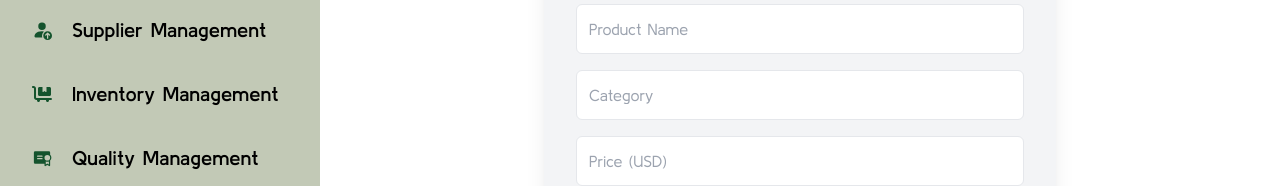
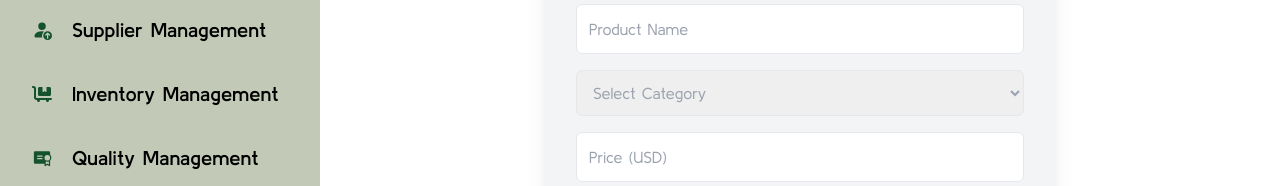
Before and after one commit to SadiniWanniarachchi/TeaFactoryAdminPart, a React (Vite) app: page /addproduct in a window 1280 px wide. Both pictures are taken after typing "Sample" into the empty fields and a click on the button "Add Product". Shown: the part 272-458 px from the top of the page. Built offline with nearby package versions, Linux system fonts and the light colour scheme; no server answers; a web font is replaced by a local one.

Commit message:
feat-add product drop down done

```diff
--- a/src/components/AddProduct.jsx
+++ b/src/components/AddProduct.jsx
@@ -132,9 +132,29 @@ const AddProduct = () => {
           {isFormVisible && (
             <div className="bg-gray-100 shadow-xl rounded-lg p-8 mb-8 max-w-lg mx-auto">
               <h2 className="text-2xl font-bold text-gray-800 mb-6">{editId ? "Edit Product" : "Add New Product"}</h2>
+
               <form onSubmit={handleSubmit} className="space-y-4">
+
                 <input type="text" name="name" placeholder="Product Name" value={formData.name} onChange={handleChange} className="w-full p-3 border rounded-md" required />
-                <input type="text" name="category" placeholder="Category" value={formData.category} onChange={handleChange} className="w-full p-3 border rounded-md" required />
+
+                {/* Category Dropdown */}
+                <select
+                  name="category"
+                  value={formData.category}
+                  onChange={handleChange}
+                  className={`w-full p-3 border rounded-md ${formData.category ? 'text-black' : 'text-gray-400'}`}
+                  required
+                >
+                  <option value="" disabled>Select Category</option>
+                  <option value="Herbal Tea">Herbal Infusion</option>
+                  <option value="Black Tea">Fully Oxidized Tea</option>
+                  <option value="Oolong Tea">Semi-Oxidized Tea</option>
+                  <option value="Yellow Tea">Lightly Fermented Tea</option>
+                  <option value="Lemon Tea">Flavored Tea</option>
+                  {/* Add more categories as needed */}
+                </select>
+
+
                 <input
                   type="number"
                   name="price"
@@ -148,14 +168,17 @@ const AddProduct = () => {
                 />
 
                 <textarea name="description" placeholder="Product Description" value={formData.description} onChange={handleChange} className="w-full p-3 border rounded-md" rows="3" required></textarea>
+
                 <label className="block w-full border-2 border-dashed p-6 text-center cursor-pointer rounded-md">
                   <input type="file" className="hidden" onChange={handleFileChange} accept="image/*" />
                   <FaUpload className="text-gray-500 text-2xl mx-auto" />
                   <p className="text-gray-600 mt-2">Click or drag file to upload</p>
                   {formData.image && <p className="text-green-900 mt-2">{formData.image.name}</p>}
                 </label>
+
                 <button type="submit" className="w-full bg-green-900 text-white py-3 rounded-md text-lg font-semibold">
                   {editId ? "Update Product" : "Add Product"}
+
                 </button>
               </form>
             </div>
```
